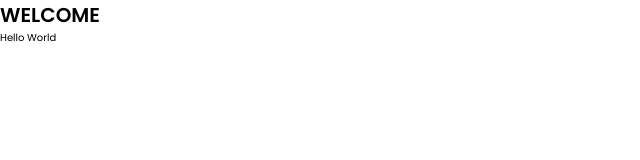
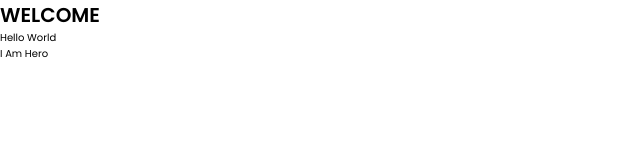
Before and after one commit to Ashan595/Second_Repo, a plain HTML site: page index.html in a window 1280 px wide. Shown: the full height of the page, 0-640 px from the left. Drawn offline with Linux system fonts and the light colour scheme.

Commit message:
I Added small paragraph

```diff
--- a/index.html
+++ b/index.html
@@ -10,6 +10,7 @@
 
     <h1>WELCOME</h1>
     <p>Hello World</p>
+    <p>I am Hero</p>
 
 
 </body>
```
